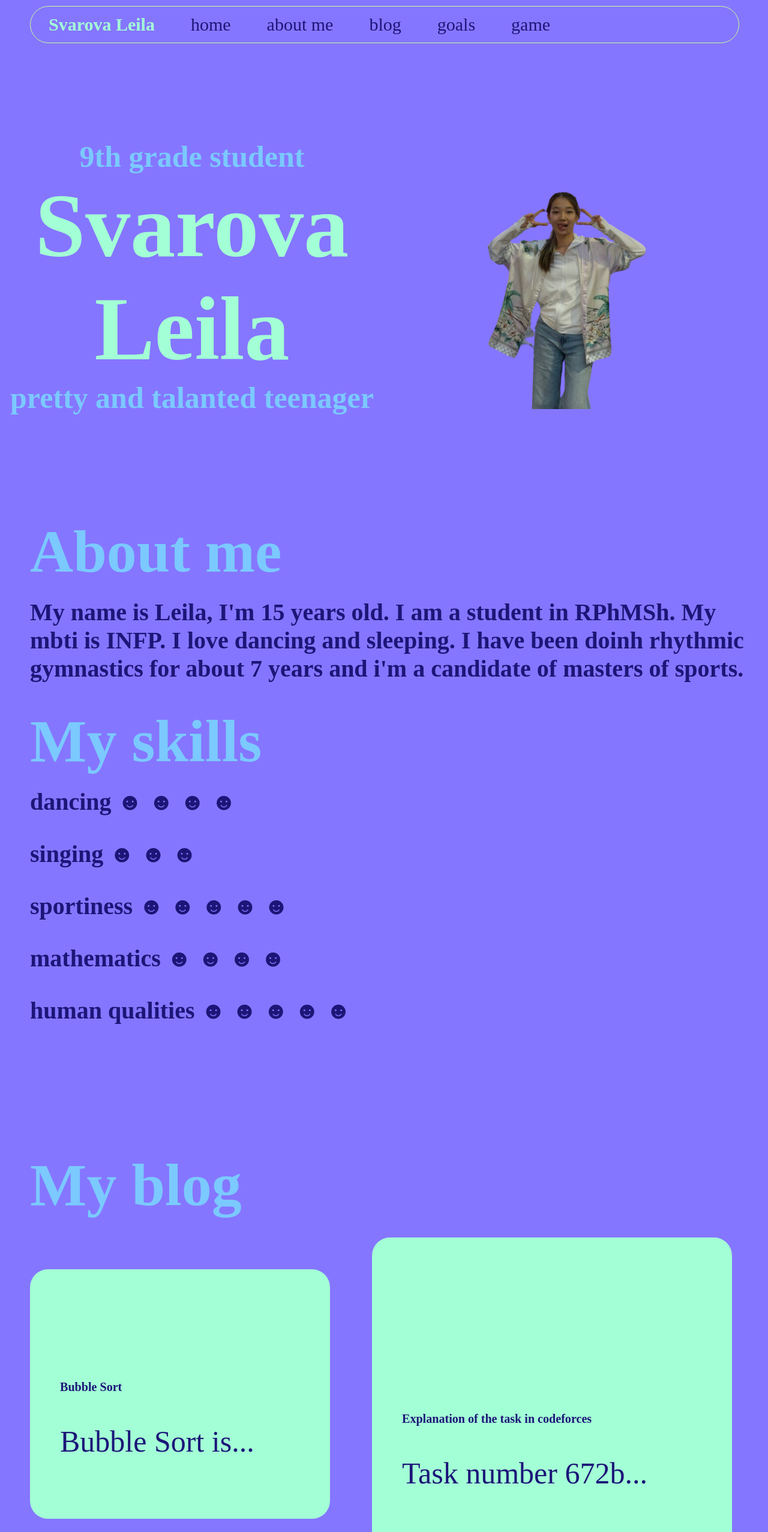
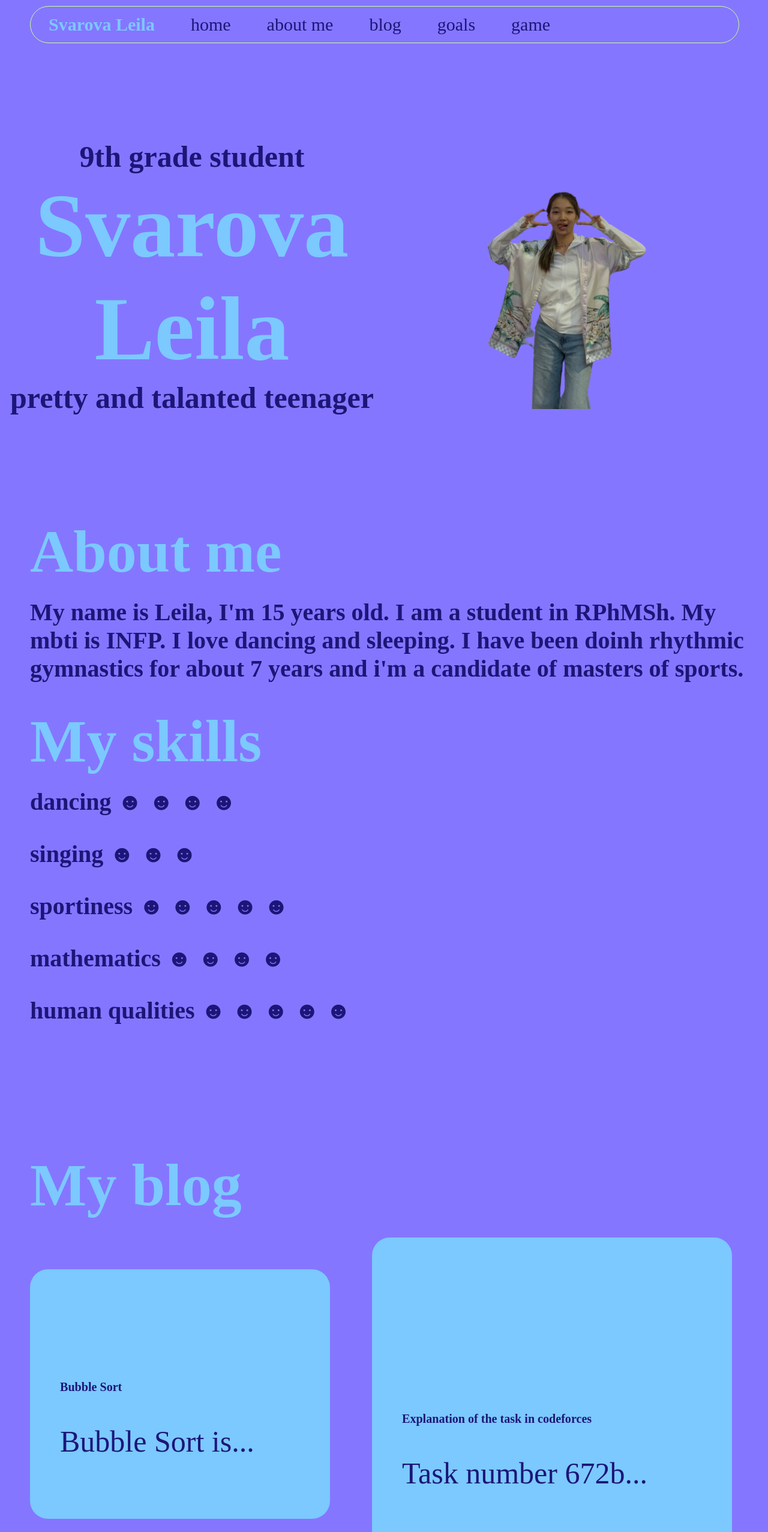
Before and after one commit to leilaaas/About-me, a plain HTML site: page index.html in a window 1280 px wide. Shown: the top 2554 px of the page at 60% size. Drawn offline with Linux system fonts and the light colour scheme.

Commit message:
Add files via upload

```diff
--- a/style.css
+++ b/style.css
@@ -26,12 +26,12 @@ section{
 h1{
     margin: 0;
     font-size: 100px;
-    color: #A3FFD6 ;
+    color: #7bc9ff;
 }
 h2{
     margin: 0;
     font-size: 50px;
-    color: #7BC9FF;
+    color: #1c1678;
 }
 h3{
     margin-left: 50px;
@@ -57,7 +57,7 @@ img{
     text-decoration: none;
     margin: 0 30px;
     font-weight: 600;
-    color: #A3FFD6;
+    color: #7bc9ff;
 }
 .link{
     font-size: 30px;
@@ -99,13 +99,13 @@ h4{
 
 }
 h5{
-	margin: 50px;
+    margin: 50px;
     font-size: 50px;
     color: #1C1678;
     text-align: center;
 }
 h6{
-	margin: 0;
+    margin: 0;
 
 }
 #blog{
@@ -114,20 +114,20 @@ h6{
 }
 .card{
     width: 400px;
-    background-color: #A3FFD6;
+    background-color: #7bc9ff;
     padding: 50px ;
     border-radius: 30px;
 }
 .card1{
-	 width: 500px;
-    background-color: #A3FFD6;
+     width: 500px;
+    background-color: #7bc9ff;
     padding: 50px ;
     border-radius: 30px;
     margin: 10px;
 }
 .card2{
      width: 400px;
-    background-color: #A3FFD6;
+    background-color: #7bc9ff;
     padding: 50px ;
     border-radius: 30px;
     margin: 50px;
@@ -157,12 +157,12 @@ h6{
 
 
 .center{
-	background-color: #8576FF;
+    background-color: #8576FF;
     display: flex;
 }
 
 h6{
-	color:  #1C1678;
+    color:  #1C1678;
 }
 .korobka5{
     text-align: center;
@@ -197,6 +197,7 @@ body{
 h1{
     text-align: center;
     font-size: 150px;
+    color: #7bc9ff;
 }
 p{
     font-size: 50px;
@@ -215,7 +216,7 @@ input{
     margin-bottom: 50px;
 }
 .btn{
-    background-color: #A3FFD6;
+    background-color: #7BC9FF;
     font-size: 30px;
     color:#1C1678;
     padding: 10px 30px;
```
Also changed, not shown: index.html (indentation only), script.js (line endings or trailing spaces).
